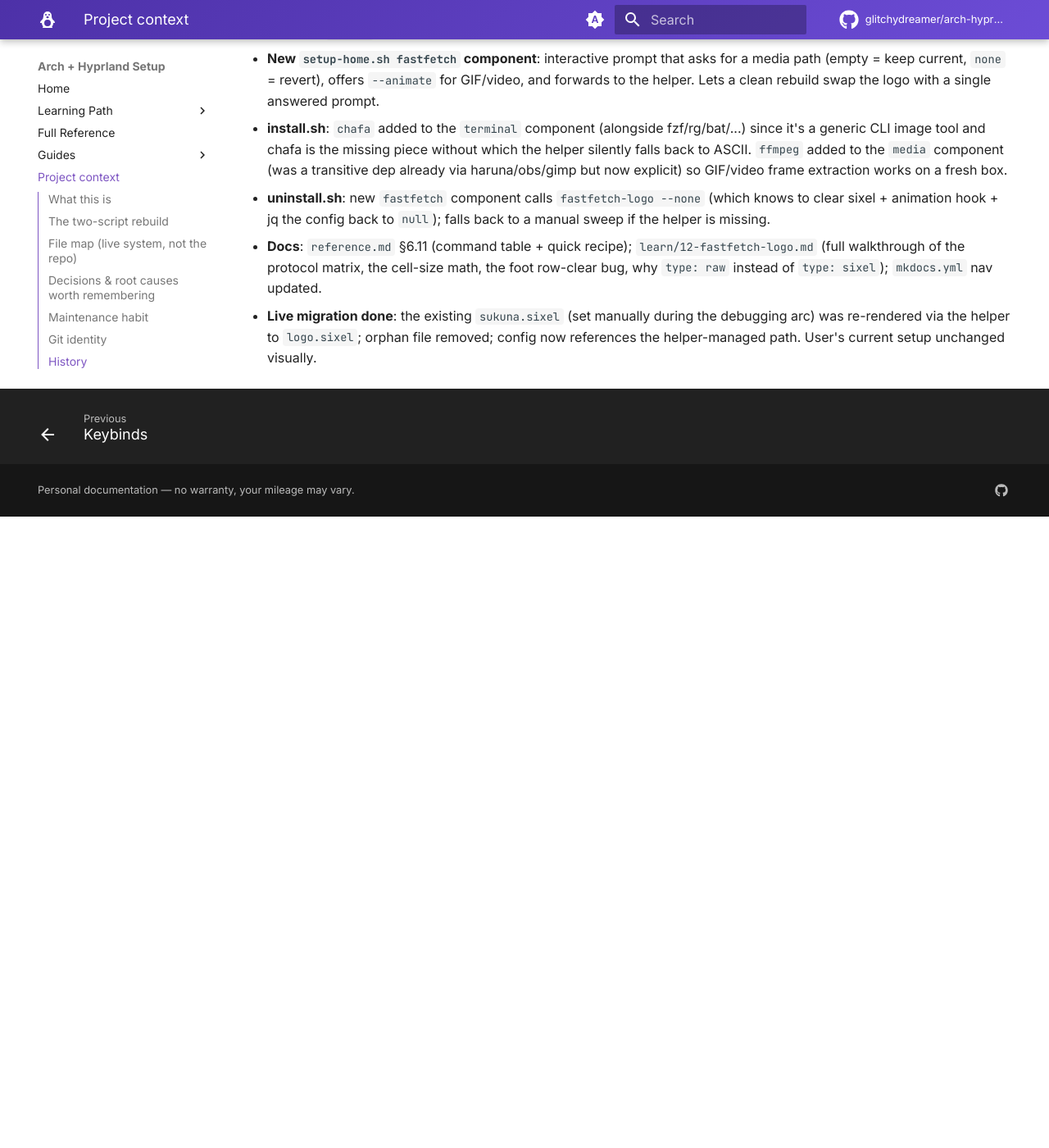
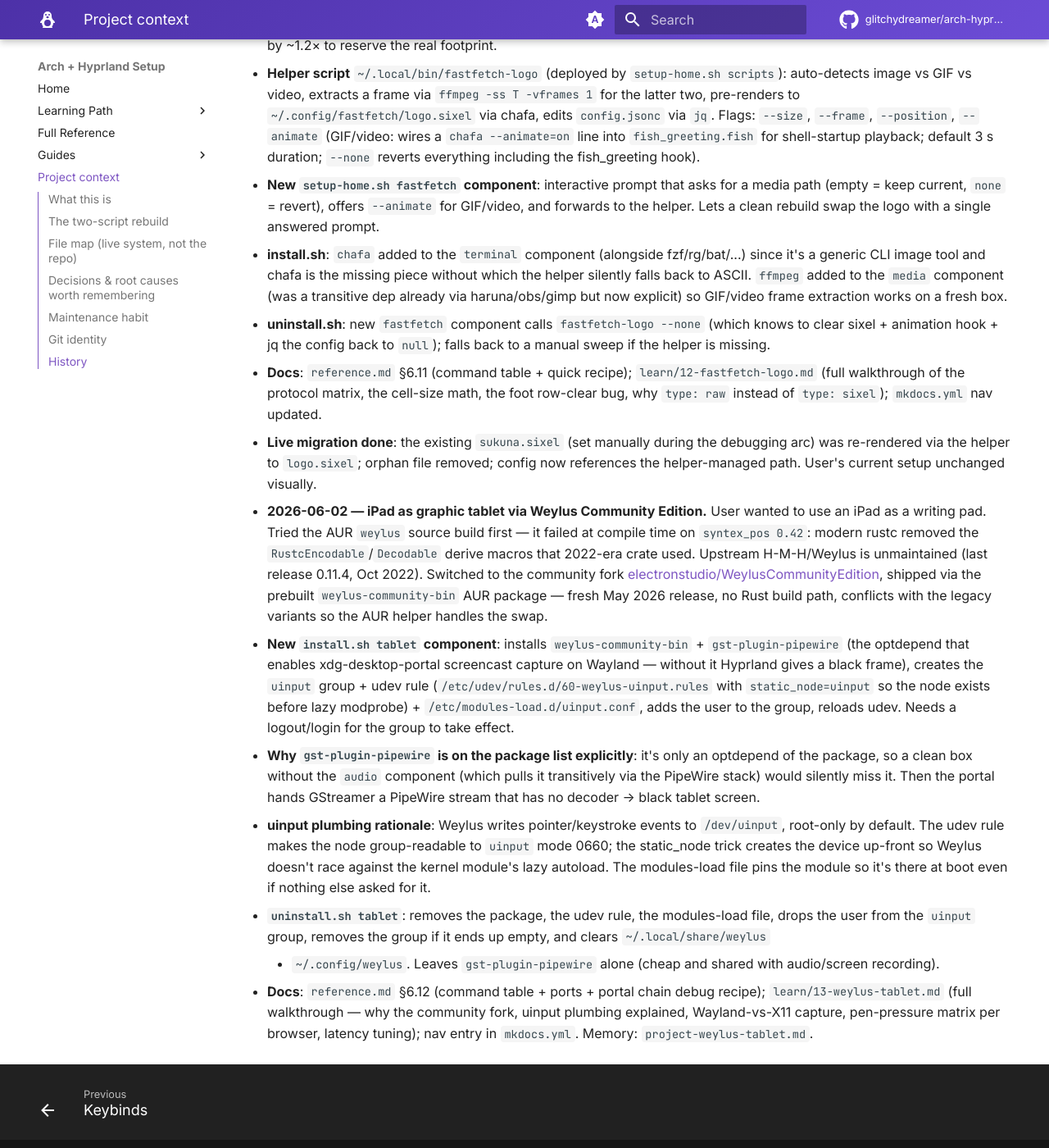
Before and after one commit to glitchydreamer/arch-hyprland-setup, an MkDocs documentation site: the page built from docs/project-context.md, in a window 1280 px wide and 1400 px high, scrolled down 13619 px. Shown: the whole window at 82% size. Built offline with MkDocs 1.6.1 and Material for MkDocs 9.7.7, drawn with Linux system fonts in a browser that asks for light colours; comment, search, counter and statistics services are not loaded; before the commit the page ends 14249 px from its top, so only the background shows below that; some of the changed text lies outside the part shown.

Commit message:
feat(tablet): install.sh 'tablet' component for iPad/Android-as-graphic-tablet via Weylus Community Edition
Upstream H-M-H/Weylus is unmaintained and its AUR source build fails on current
rustc (syntex_pos 0.42 uses removed RustcEncodable/Decodable derive macros). Use
the maintained fork via weylus-community-bin (prebuilt, May 2026 release).
Sets up the uinput group + udev rule (static_node so the node beats lazy
modprobe) + modules-load file so Weylus can inject pointer/pen events, and
pulls gst-plugin-pipewire so Hyprland xdg-desktop-portal screencast capture
isn't a black frame. Mirror uninstall.sh 'tablet' reverses everything (keeps
gst-plugin-pipewire — shared). Learn page + reference §6.12 + project-context
history + memory updated.

```diff
--- a/docs/project-context.md
+++ b/docs/project-context.md
@@ -60,7 +60,12 @@ user.name`, then log out/in (fish shell + group changes need a fresh session).
   unlike Ubuntu — plus `kdiskmark`, the CrystalDiskMark-equivalent
   Qt6 disk-benchmark GUI), `remote` (enable `sshd` + freerdp/remmina for RDP/VNC *out* +
   `wayvnc` as a VNC server *into* this Hyprland box — RDP-into-Wayland is
-  unsupported, VNC is the working path), `theme` (candy-icons + sweet-folders
+  unsupported, VNC is the working path), `tablet` (use an iPad/Android tablet as
+  a graphic tablet / touchscreen via **Weylus Community Edition** — the
+  prebuilt `weylus-community-bin`; upstream H-M-H/Weylus is dead and no longer
+  compiles on current rustc — plus the `uinput` group + udev rule + module
+  autoload so the daemon can inject pen/pointer events, and
+  `gst-plugin-pipewire` for the Hyprland portal screencast), `theme` (candy-icons + sweet-folders
   from the AUR — the rainbow GTK icon set), `aurapps`, `groups`, `shell`.
   CUDA is driver-matched.
 - `uninstall.sh` — interactive, component-based **clean** uninstaller (the
@@ -68,7 +73,11 @@ user.name`, then log out/in (fish shell + group changes need a fresh session).
   `cuda`, `icons` (switch the GTK icon theme back to the caelestia default
   Papirus-Dark; keeps the Sweet/candy packages so `setup-home.sh nautilus`
   re-applies instantly), `inputremap` (remove input-remapper + its daemon + presets —
-  no longer needed since the Razer mouse remaps via onboard memory), `extras`
+  no longer needed since the Razer mouse remaps via onboard memory), `fastfetch`
+  (revert the fastfetch logo + sixel file + animation hook),
+  `tablet` (remove Weylus + the uinput udev rule/module-load file + drop the
+  user from the `uinput` group; keeps `gst-plugin-pipewire` because it's shared
+  with audio/screen recording), `extras`
   (remove unused apps + their home data: Zed, Dolphin, Inkscape, Kate, HyprKCS).
   Each removes its packages + data + configs + launchers and reports
   reclaimed space. Note: the reclaim total counts **both** the deleted home/data
@@ -704,3 +713,43 @@ build_type=workflow`). The deploy now succeeds on every push. (Earlier note that
     manually during the debugging arc) was re-rendered via the helper
     to `logo.sixel`; orphan file removed; config now references the
     helper-managed path. User's current setup unchanged visually.
+
+- **2026-06-02 — iPad as graphic tablet via Weylus Community Edition.**
+  User wanted to use an iPad as a writing pad. Tried the AUR `weylus`
+  source build first — it failed at compile time on `syntex_pos 0.42`:
+  modern rustc removed the `RustcEncodable`/`Decodable` derive macros
+  that 2022-era crate used. Upstream H-M-H/Weylus is unmaintained
+  (last release 0.11.4, Oct 2022). Switched to the community fork
+  [electronstudio/WeylusCommunityEdition](https://github.com/electronstudio/WeylusCommunityEdition),
+  shipped via the prebuilt `weylus-community-bin` AUR package — fresh
+  May 2026 release, no Rust build path, conflicts with the legacy
+  variants so the AUR helper handles the swap.
+  - **New `install.sh tablet` component**: installs
+    `weylus-community-bin` + `gst-plugin-pipewire` (the optdepend that
+    enables xdg-desktop-portal screencast capture on Wayland — without
+    it Hyprland gives a black frame), creates the `uinput` group +
+    udev rule (`/etc/udev/rules.d/60-weylus-uinput.rules` with
+    `static_node=uinput` so the node exists before lazy modprobe) +
+    `/etc/modules-load.d/uinput.conf`, adds the user to the group,
+    reloads udev. Needs a logout/login for the group to take effect.
+  - **Why `gst-plugin-pipewire` is on the package list explicitly**:
+    it's only an optdepend of the package, so a clean box without the
+    `audio` component (which pulls it transitively via the PipeWire
+    stack) would silently miss it. Then the portal hands GStreamer a
+    PipeWire stream that has no decoder → black tablet screen.
+  - **uinput plumbing rationale**: Weylus writes pointer/keystroke
+    events to `/dev/uinput`, root-only by default. The udev rule makes
+    the node group-readable to `uinput` mode 0660; the static_node
+    trick creates the device up-front so Weylus doesn't race against
+    the kernel module's lazy autoload. The modules-load file pins the
+    module so it's there at boot even if nothing else asked for it.
+  - **`uninstall.sh tablet`**: removes the package, the udev rule, the
+    modules-load file, drops the user from the `uinput` group, removes
+    the group if it ends up empty, and clears `~/.local/share/weylus`
+    + `~/.config/weylus`. Leaves `gst-plugin-pipewire` alone (cheap
+    and shared with audio/screen recording).
+  - **Docs**: `reference.md` §6.12 (command table + ports + portal
+    chain debug recipe); `learn/13-weylus-tablet.md` (full walkthrough
+    — why the community fork, uinput plumbing explained, Wayland-vs-X11
+    capture, pen-pressure matrix per browser, latency tuning); nav
+    entry in `mkdocs.yml`. Memory: `project-weylus-tablet.md`.
--- a/mkdocs.yml
+++ b/mkdocs.yml
@@ -21,6 +21,7 @@ nav:
       - 10. Package management cheat-sheet: learn/10-package-management.md
       - 11. System maintenance & upgrades: learn/11-system-maintenance.md
       - 12. fastfetch with a custom image/GIF/video: learn/12-fastfetch-logo.md
+      - 13. iPad/Android tablet as a drawing pad (Weylus): learn/13-weylus-tablet.md
       - Glossary: learn/glossary.md
   - Full Reference: reference.md
   - Guides:
```
Also changed, not shown: docs/learn/13-weylus-tablet.md (added, +189 -0 lines), docs/reference.md (+47 -0 lines), 2 other files.
